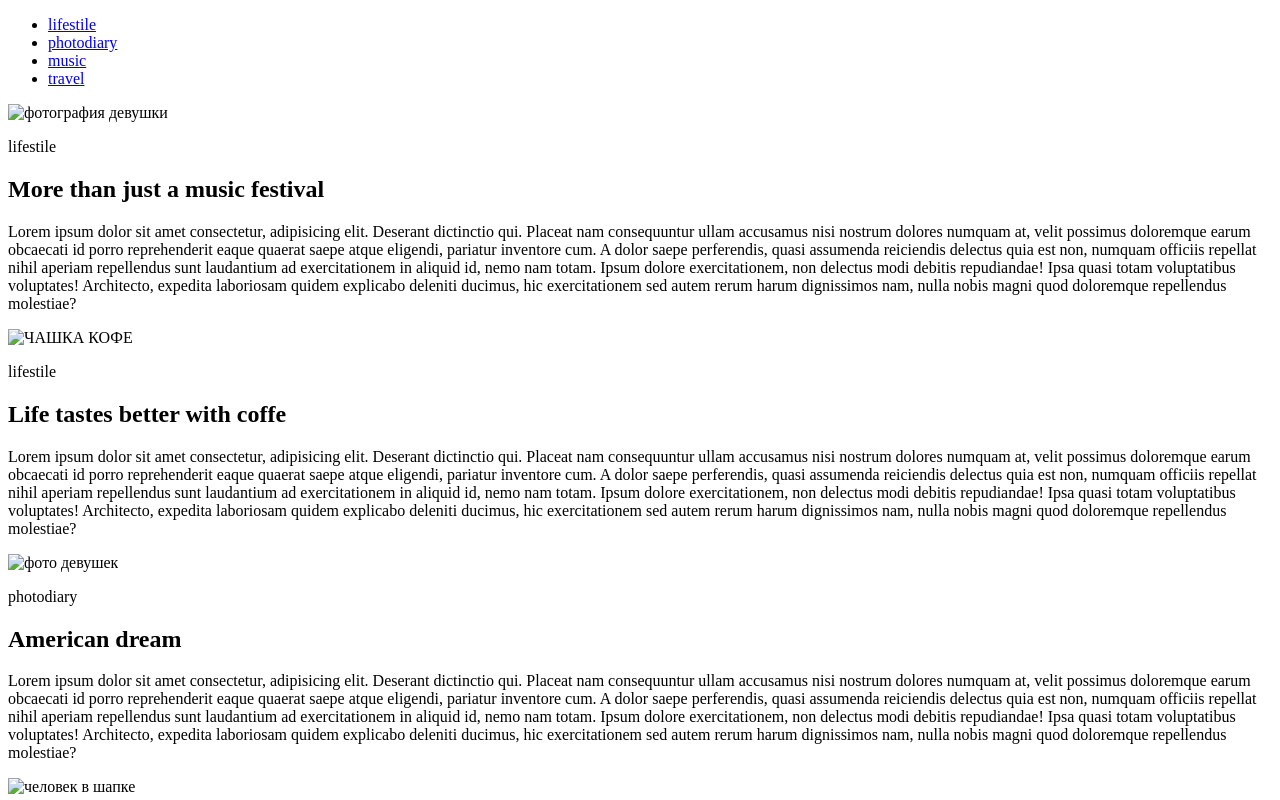
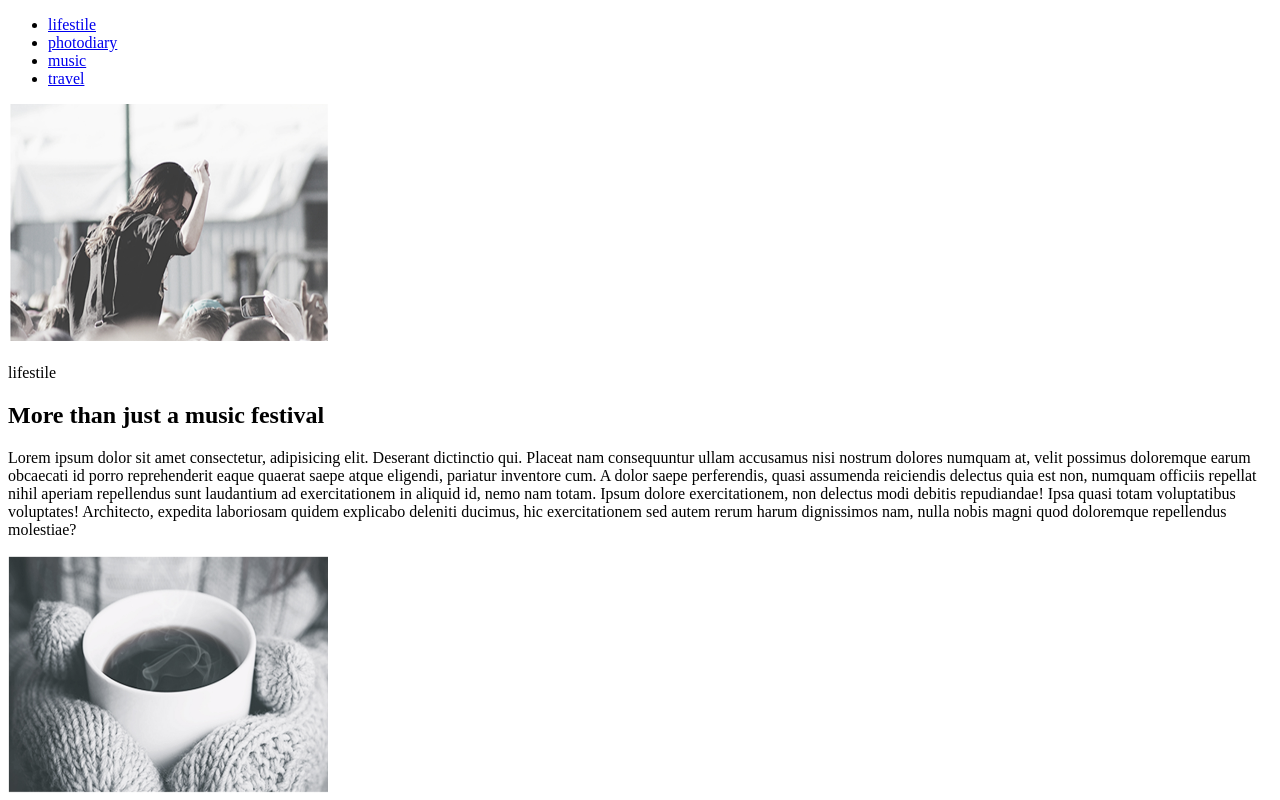
Before and after one commit to DmitryPoleshchuk1977/GOIT-FE-COURSE, a plain HTML site: page index.html in a window 1280 px wide. Shown: the top 800 px of the page. Drawn offline with Linux system fonts and the light colour scheme.

Commit message:
исправил путь

```diff
--- a/index.html
+++ b/index.html
@@ -21,7 +21,7 @@
         <section>
             <article>
 
-                    <img src="IMG/424.jpg" alt="фотография девушки" width="320" height="240">
+                    <img src="MODULE-01/IMG/424.jpg" alt="фотография девушки" width="320" height="240">
                     <p>lifestile</p>
 
                     <h2>More than just a music festival</h2>
@@ -32,7 +32,7 @@
 
         <article>
 
-                        <img src="IMG/2234.jpg" alt="ЧАШКА КОФЕ" width="320" height="240">
+                        <img src="MODULE-01/IMG/2234.jpg" alt="ЧАШКА КОФЕ" width="320" height="240">
                         <p>lifestile</p>
 
                         <h2>Life tastes better with coffe</h2>
@@ -45,7 +45,7 @@
             <article>
 
 
-                            <img src="IMG/5345.jpg" alt="фото девушек" width="320" height="240">
+                            <img src="MODULE-01/IMG/5345.jpg" alt="фото девушек" width="320" height="240">
                             <p>photodiary</p>
 
                             <h2>American dream</h2>
@@ -56,7 +56,7 @@
                 <article>
 
 
-                                <img src="IMG/1322.jpg" alt="человек в шапке" width="320" height="240">
+                                <img src="MODULE-01/IMG/1322.jpg" alt="человек в шапке" width="320" height="240">
                                 <p>photodiary</p>
 
                                 <h2>A day exploring the Olps</h2>
```
